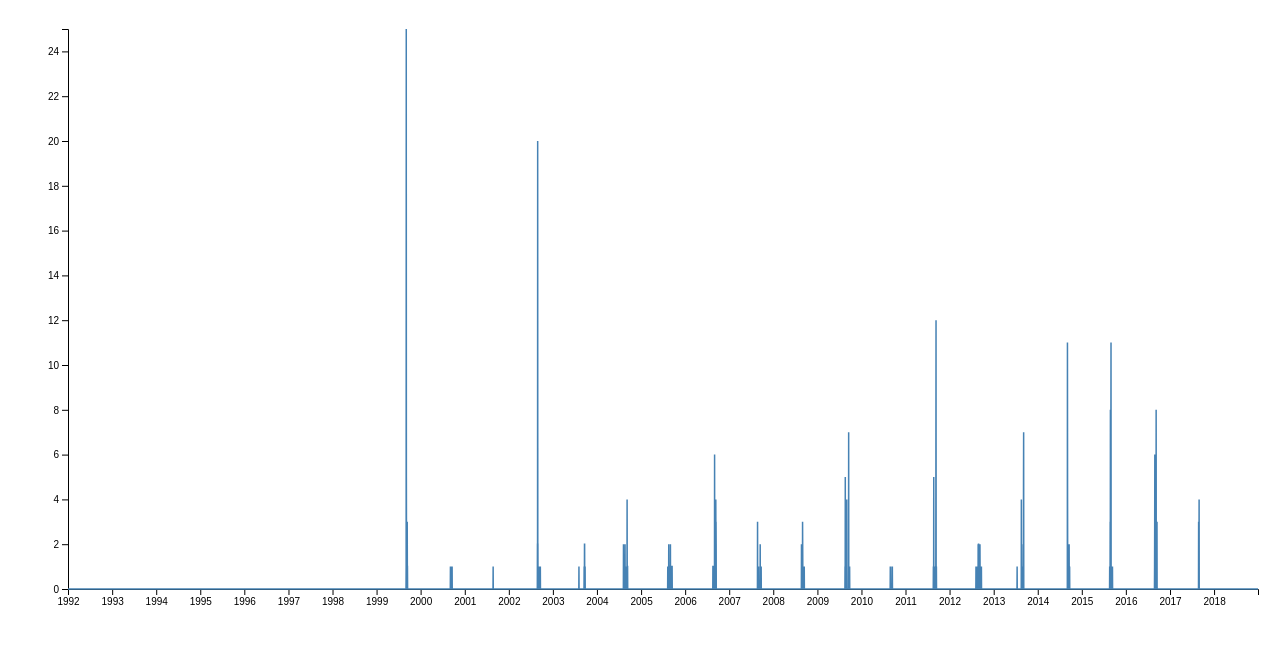
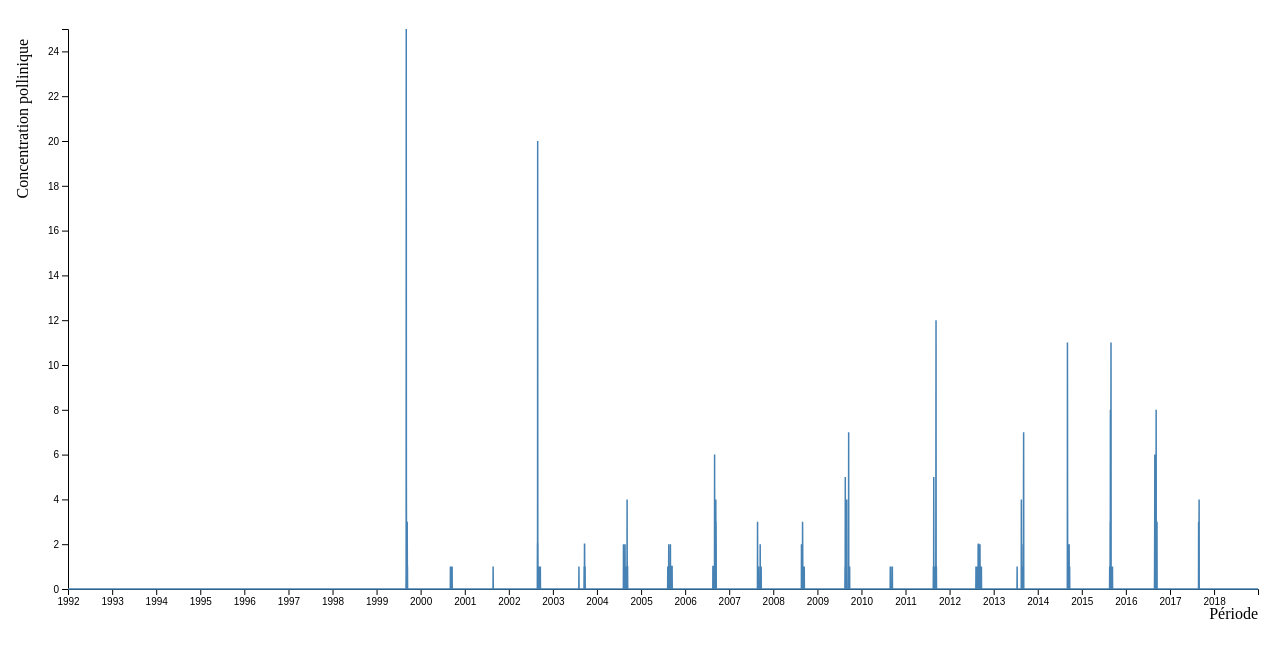
Before and after one commit to jerchaumont/Pollen-visualization, a plain HTML site: page MyVisualization/index.html in a window 1280 px wide. Shown: the part 61-718 px from the top of the page. Drawn offline with nearby package versions, Linux system fonts and the light colour scheme.

Commit message:
Update index.html

```diff
--- a/MyVisualization/index.html
+++ b/MyVisualization/index.html
@@ -4,7 +4,7 @@
   <meta charset="UTF-8">
   <meta http-equiv="X-UA-Compatible" content="IE=edge">
   <meta name="viewport" content="width=device-width, initial-scale=1.0">
-  <title>Test pollen avec code D3 Graph Gallery</title>
+  <title>Pollen line chart</title>
 </head>
 <body>
   <h1>Concentration pollinique au Luxembourg, 1992-2018</h1>
@@ -54,7 +54,7 @@
       svg.append("g")
       .call(d3.axisLeft(y));
 
-      // Ajouter ligne
+      // Ajouter lines charts
       svg.append("path")
       .datum(data)
       .attr("fill", "none")
@@ -66,6 +66,22 @@
       )
     })
 
+    // Légende axe X :
+    svg.append("text")
+    .attr("text-anchor", "end")
+    .attr("x", width)
+    .attr("y", height + margin.top + 20)
+    .text("Période");
+
+    // Légende axe Y :
+    svg.append("text")
+    .attr("text-anchor", "end")
+    .attr("transform", "rotate(-90)")
+    .attr("y", -margin.left+20)
+    .attr("x", -margin.top)
+    .text("Concentration pollinique")
+
+
   </script>
 </body>
 </html>
```
